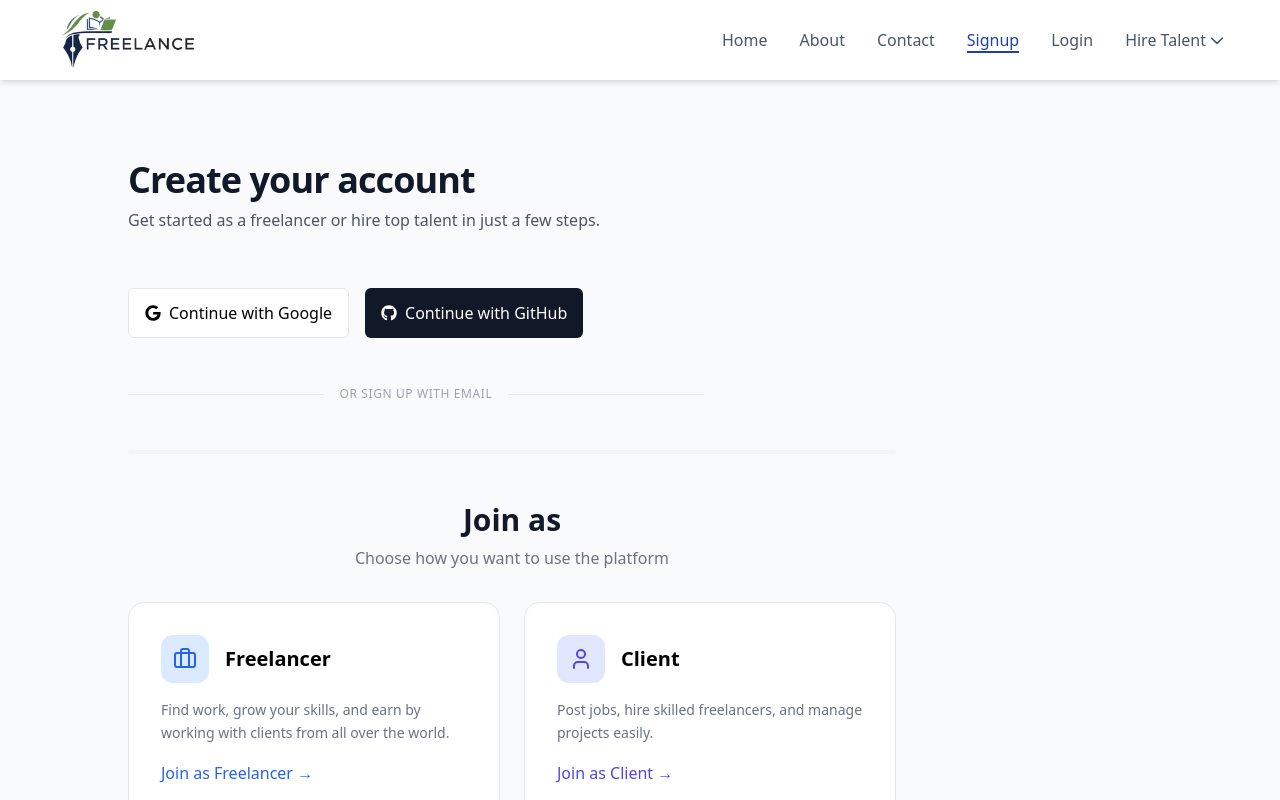
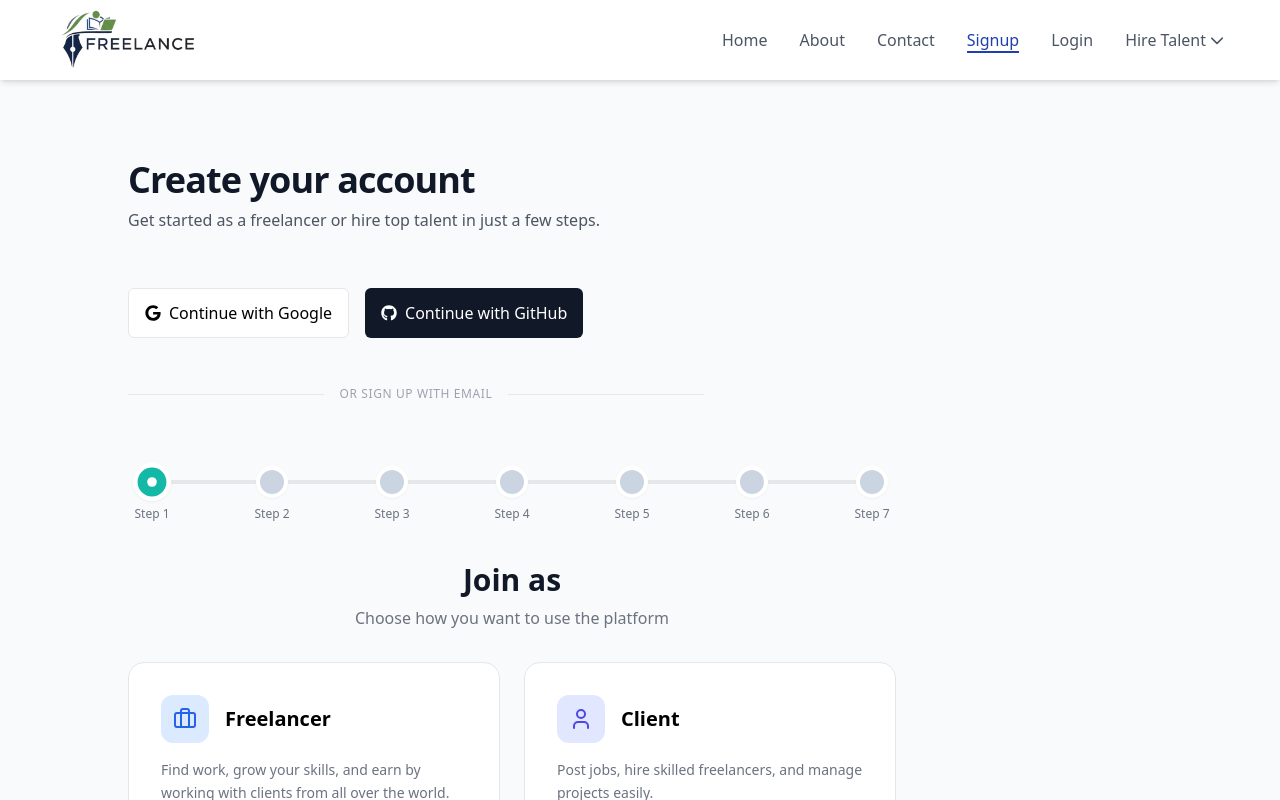
Before and after one commit to Alihaider592/freelance, a React (Create React App) app in the folder freelancing-app/: page /signup in a window 1280 px wide. Shown: the top 800 px of the page. Built offline with nearby package versions, Linux system fonts and the light colour scheme.

Commit message:
style changed

```diff
--- a/freelancing-app/src/components/forms/signup/comman/TopProgressBar.jsx
+++ b/freelancing-app/src/components/forms/signup/comman/TopProgressBar.jsx
@@ -1,20 +1,57 @@
 import { motion } from "framer-motion";
+import { Check } from "lucide-react"; // Optional: npm i lucide-react
 
 const TopProgressBar = ({ step, totalSteps }) => {
+  // Calculate width for the progress line
   const progress = ((step - 1) / (totalSteps - 1)) * 100;
 
   return (
-    <div className="relative mb-10">
-      {/* Background */}
-      <div className="h-1 w-full bg-gray-100 rounded-full" />
+    <div className="relative w-full py-4 px-2">
+      {/* Container for the line and dots */}
+      <div className="relative flex items-center justify-between w-full">
 
-      {/* Progress */}
-      <motion.div
-        className="absolute top-0 left-0 h-1 bg-blue-600 rounded-full"
-        initial={{ width: "0%" }}
-        animate={{ width: `${progress}%` }}
-        transition={{ duration: 0.5, ease: "easeInOut" }}
-      />
+        {/* Background Track */}
+        <div className="absolute top-1/2 left-0 w-full h-1 bg-gray-200 -translate-y-1/2 rounded-full" />
+
+        {/* Animated Progress Line */}
+        <motion.div
+          className="absolute top-1/2 left-0 h-1 bg-teal-500 -translate-y-1/2 rounded-full origin-left"
+          initial={{ width: "0%" }}
+          animate={{ width: `${progress}%` }}
+          transition={{ duration: 0.5, ease: "easeInOut" }}
+        />
+
+        {/* Step Nodes */}
+        {Array.from({ length: totalSteps }).map((_, index) => {
+          const stepNumber = index + 1;
+          const isCompleted = stepNumber < step;
+          const isActive = stepNumber === step;
+
+          return (
+            <div key={index} className="relative z-10">
+              <motion.div
+                initial={false}
+                animate={{
+                  backgroundColor: isCompleted || isActive ? "#14b8a6" : "#cbd5e1", // teal-500 or slate-300
+                  scale: isActive ? 1.2 : 1,
+                }}
+                className={`flex items-center justify-center w-8 h-8 rounded-full border-4 border-white shadow-sm transition-colors duration-300`}
+              >
+                {isCompleted ? (
+                  <Check className="w-4 h-4 text-white" strokeWidth={3} />
+                ) : (
+                  <div className={`w-2 h-2 rounded-full ${isActive ? 'bg-white' : 'bg-transparent'}`} />
+                )}
+              </motion.div>
+
+              {/* Step Label (Optional) */}
+              <div className="absolute -bottom-6 left-1/2 -translate-x-1/2 text-xs font-medium text-gray-500 whitespace-nowrap">
+                Step {stepNumber}
+              </div>
+            </div>
+          );
+        })}
+      </div>
     </div>
   );
 };
```
